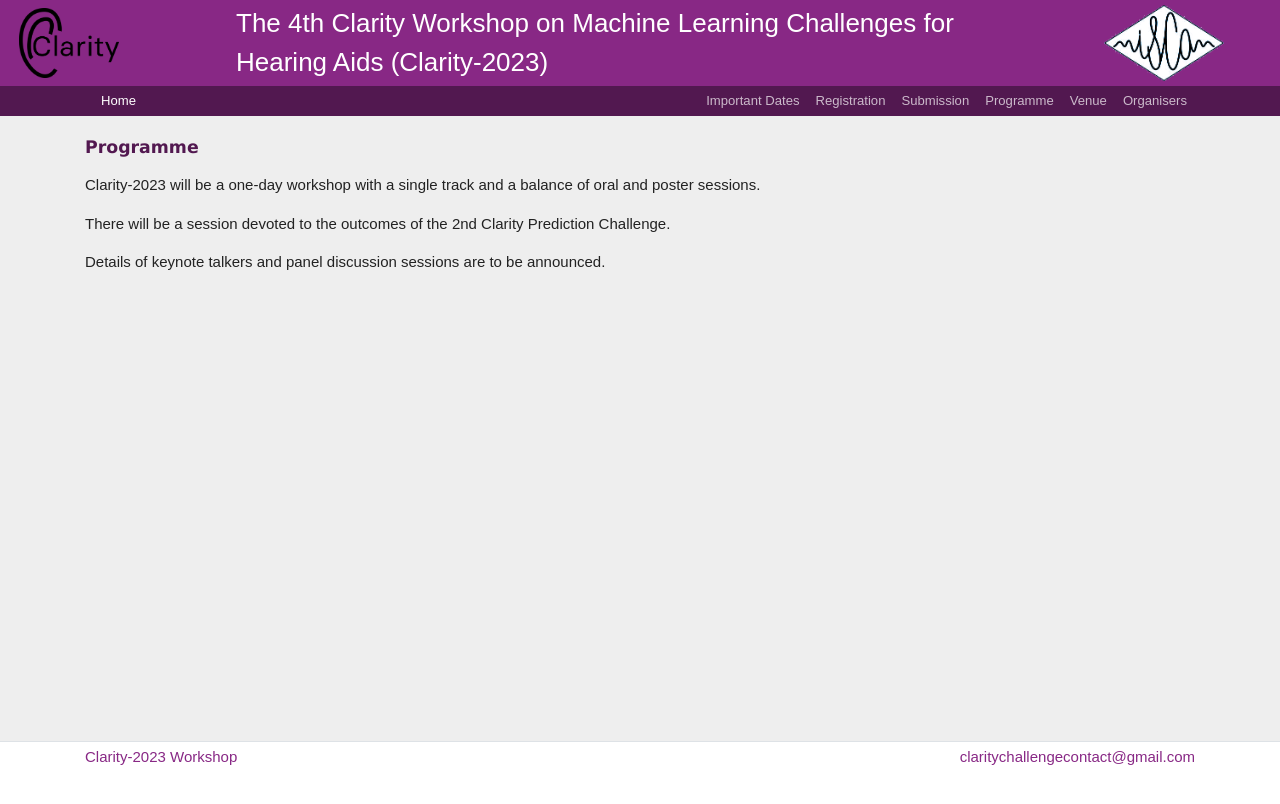
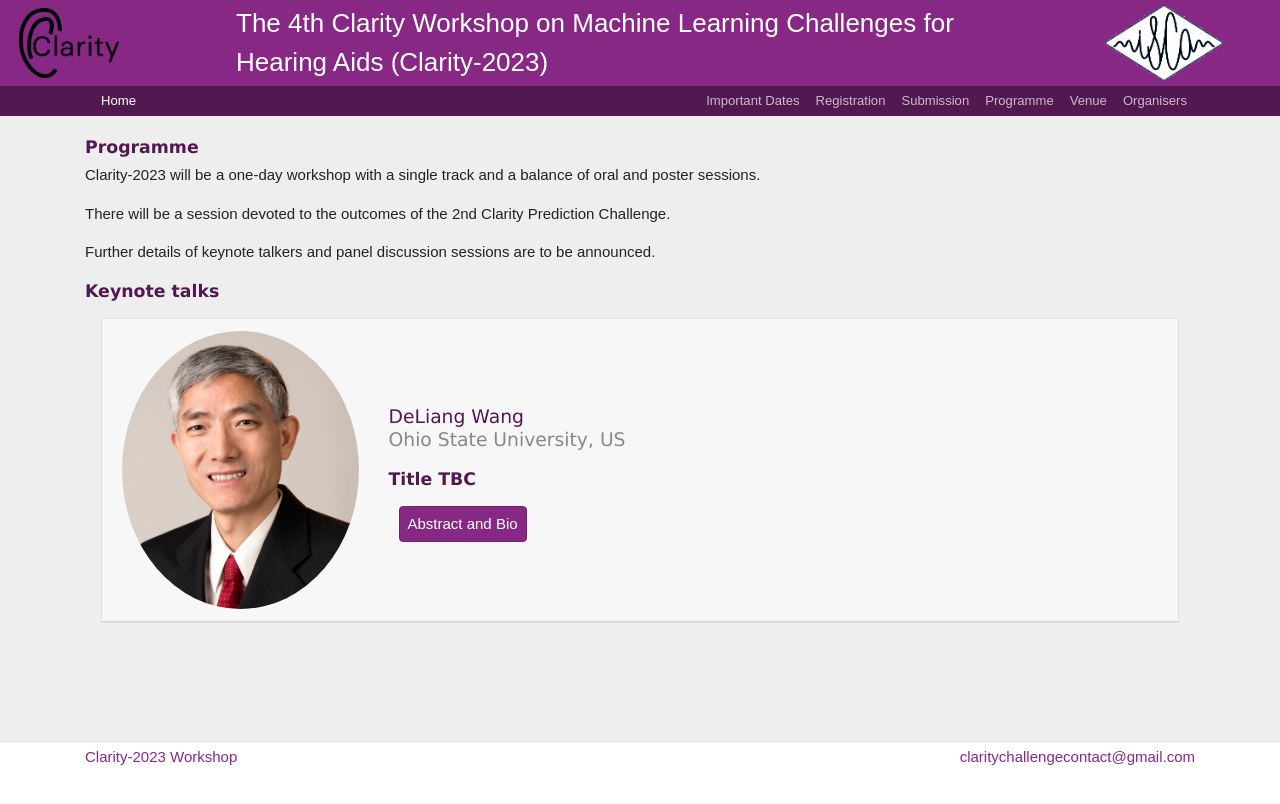
Before and after one commit to claritychallenge/clarity2023-workshop, a Jekyll site: the page built from programme.md, in a window 1280 px wide. Shown: the top 804 px of the page. Built offline with Jekyll 4.4.1, drawn with Linux system fonts in a browser that asks for light colours.

Commit message:
Added DeLiang Wang as keynote

```diff
--- a/programme.md
+++ b/programme.md
@@ -3,11 +3,53 @@ layout: page
 title: Programme
 ---
 
-<p/>
-Clarity-2023 will be a one-day workshop with a single track and a balance of oral and poster sessions.
+<div class="panel panel-default">
+<div class="panel-body">
 
-<p/>
-There will be a session devoted to the outcomes of the 2nd Clarity Prediction Challenge.
+<p>Clarity-2023 will be a one-day workshop with a single track and a balance of oral and poster sessions.
 
-<p/>
-Details of keynote talkers and panel discussion sessions are to be announced.
+<p>There will be a session devoted to the outcomes of the 2nd Clarity Prediction Challenge.
+
+<p> Further details of keynote talkers and panel discussion sessions are to be announced.
+
+<h1>Keynote talks</h1>
+
+<div class="card m-3">
+  <a name="talk1"></a>
+
+<div class="card-header">
+<div class="row  align-items-center">
+
+<div class="col-sm-3">
+<img src="/clarity2023-workshop/assets/images/deliang_wang.png" alt="DeLiang Wang" class="float-left rounded-circle" style="width:100%" />
+</div>
+
+<div class="col-sm-9">
+<h1 class="lead">DeLiang Wang <div class="text-muted">Ohio State University, US</div></h1>
+
+<h1>Title TBC</h1>
+
+<button class="btn btn-primary" style="color:white; margin: 10px; border-radius: 4px;" type="button" data-toggle="collapse" data-target="#collapseAbstractWang" aria-expanded="false" aria-controls="collapseAbstractWang">
+    Abstract and Bio
+  </button>
+
+</div>
+</div>
+</div>
+
+<div class="collapse" id="collapseAbstractWang">
+
+<div class="card-body">
+<h1 class="card-title">Title TBC</h1>
+
+<h3>Abstract</h3>
+
+<p>TBC.</p>
+
+<h3>Bio</h3>
+
+<p>DeLiang Wang received the B.S. degree and the M.S. degree from Peking (Beijing) University and the Ph.D. degree in 1991 from the University of Southern California all in computer science. Since 1991,he has been with the Department of Computer Science & Engineering and the Center for Cognitive and Brain Sciences at The Ohio State University, where he is a Professor and University Distinguished Scholar. He received the U.S. Office of Naval Research Young Investigator Award in 1996, the 2008 Helmholtz Award and 2020 Ada Lovelace Service Award from the International Neural Network Society (INNS), the 2007 Outstanding Paper Award of the IEEE ComputationalIntelligence Society and the 2019 Best Paper Award of the IEEE Signal Processing Society. He is an IEEE Fellow and ISCA Fellow. He currently serves as Co-Editor-in-Chief of Neural Networks, and a member of the INNS Board of Governors.</p>
+</div>
+</div>
+
+</div>
```
Also changed, not shown: dates.md (+1 -1 lines), index.md (+4 -2 lines), assets/images/deliang_wang.jpg (added), assets/images/deliang_wang.png (added).
